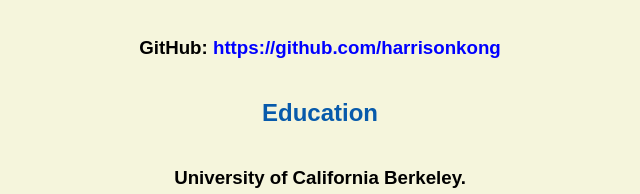
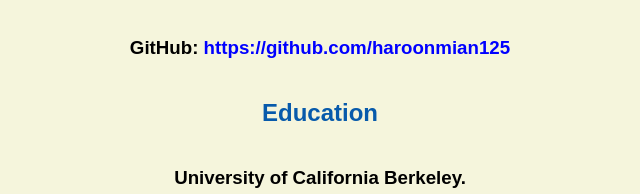
Before and after one commit to haroonmian125/haroon125.github.io, a plain HTML site: page resume.html in a window 1280 px wide. Shown: the part 508-702 px from the top of the page, 320-960 px from the left. Drawn offline with Linux system fonts and the light colour scheme.

Commit message:
Update resume.html

```diff
--- a/resume.html
+++ b/resume.html
@@ -26,7 +26,7 @@
     <!-- don't post physical address, personal phone number or other personal information on the web! -->
 
     <h2>Portfolio</h2>
-      <h3>GitHub: <a href="https://github.com/harrisonkong" target="_blank">https://github.com/harrisonkong</a></h3>
+      <h3>GitHub: <a href="https://github.com/haroonmian125" target="_blank">https://github.com/haroonmian125</a></h3>
 
     <h2>Education</h2>
 
```
